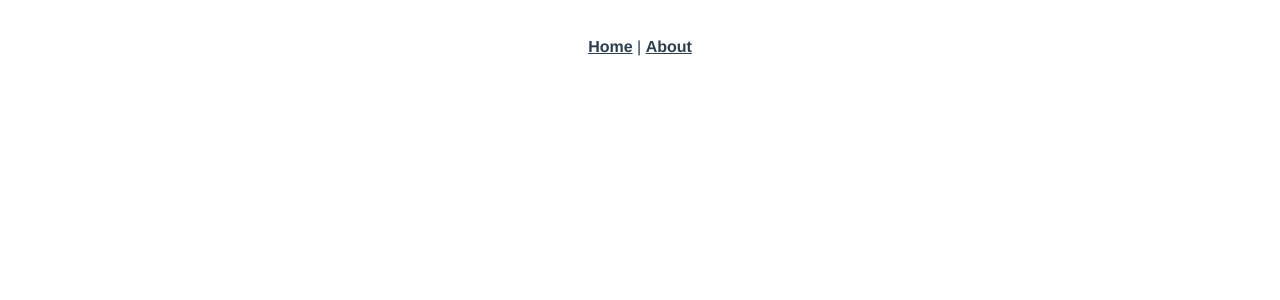
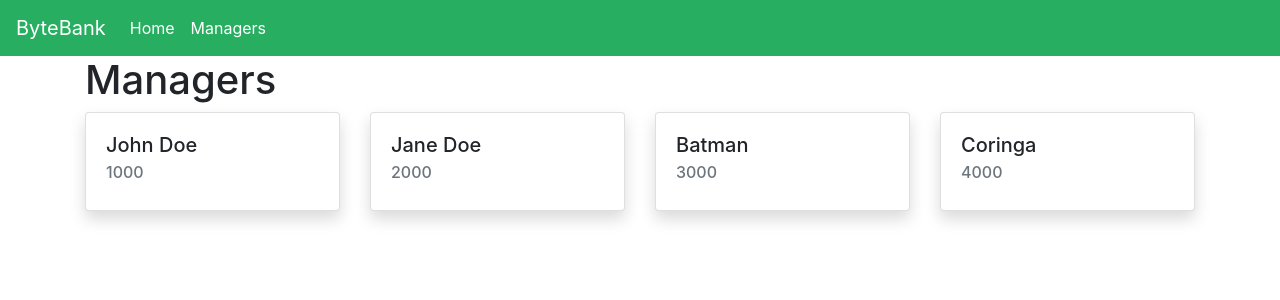
Before and after one commit to alan-nascimento/auth-bank, a Vue app: page /managers in a window 1280 px wide. Shown: the top 300 px of the page. Built offline with nearby package versions, Linux system fonts and the light colour scheme.

Commit message:
feat: add bootstrap, create managers component and mock managers

```diff
--- a/package.json
+++ b/package.json
@@ -10,7 +10,10 @@
     "lint": "vue-cli-service lint"
   },
   "dependencies": {
+    "bootstrap": "^4.5.0",
     "core-js": "^3.6.5",
+    "jquery": "^3.5.1",
+    "popper.js": "^1.16.1",
     "register-service-worker": "^1.7.1",
     "vue": "^2.6.11",
     "vue-class-component": "^7.2.3",
--- a/src/App.vue
+++ b/src/App.vue
@@ -1,32 +1,43 @@
 <template>
   <div id="app">
-    <div id="nav">
-      <router-link to="/">Home</router-link> |
-      <router-link to="/about">About</router-link>
-    </div>
-    <router-view/>
+    <nav class="navbar navbar-expand-lg navbar-bytebank">
+      <a class="navbar-brand" href="#">ByteBank</a>
+      <button
+        class="navbar-toggler"
+        type="button"
+        data-toggle="collapse"
+        data-target="#navbarSupportedContent"
+        aria-controls="navbarSupportedContent"
+        aria-expanded="false"
+        aria-label="Toggle navigation"
+      >
+        <span class="navbar-toggler-icon"></span>
+      </button>
+      <div class="collapse navbar-collapse" id="navbarSupportedContent">
+        <ul class="navbar-nav mr-auto">
+          <li class="nav-item">
+            <router-link class="nav-link" to="/">Home</router-link>
+          </li>
+          <li class="nav-item">
+            <router-link to="/managers" class="nav-link">
+              Managers
+            </router-link>
+          </li>
+        </ul>
+      </div>
+    </nav>
+    <router-view />
   </div>
 </template>
 
-<style lang="scss">
-#app {
-  font-family: Avenir, Helvetica, Arial, sans-serif;
-  -webkit-font-smoothing: antialiased;
-  -moz-osx-font-smoothing: grayscale;
-  text-align: center;
-  color: #2c3e50;
+<style>
+.navbar {
+  background: #27ae60;
 }
-
-#nav {
-  padding: 30px;
-
-  a {
-    font-weight: bold;
-    color: #2c3e50;
-
-    &.router-link-exact-active {
-      color: #42b983;
-    }
-  }
+.navbar-bytebank a {
+  color: #fff;
+}
+.navbar-bytebank a:hover {
+  color: #000;
 }
 </style>
--- a/src/components/HelloWorld.vue
+++ /dev/null
@@ -1,64 +0,0 @@
-<template>
-  <div class="hello">
-    <h1>{{ msg }}</h1>
-    <p>
-      For a guide and recipes on how to configure / customize this project,<br>
-      check out the
-      <a href="https://cli.vuejs.org" target="_blank" rel="noopener">vue-cli documentation</a>.
-    </p>
-    <h3>Installed CLI Plugins</h3>
-    <ul>
-      <li><a href="https://github.com/vuejs/vue-cli/tree/dev/packages/%40vue/cli-plugin-babel" target="_blank" rel="noopener">babel</a></li>
-      <li><a href="https://github.com/vuejs/vue-cli/tree/dev/packages/%40vue/cli-plugin-typescript" target="_blank" rel="noopener">typescript</a></li>
-      <li><a href="https://github.com/vuejs/vue-cli/tree/dev/packages/%40vue/cli-plugin-pwa" target="_blank" rel="noopener">pwa</a></li>
-      <li><a href="https://github.com/vuejs/vue-cli/tree/dev/packages/%40vue/cli-plugin-router" target="_blank" rel="noopener">router</a></li>
-      <li><a href="https://github.com/vuejs/vue-cli/tree/dev/packages/%40vue/cli-plugin-vuex" target="_blank" rel="noopener">vuex</a></li>
-      <li><a href="https://github.com/vuejs/vue-cli/tree/dev/packages/%40vue/cli-plugin-eslint" target="_blank" rel="noopener">eslint</a></li>
-      <li><a href="https://github.com/vuejs/vue-cli/tree/dev/packages/%40vue/cli-plugin-unit-jest" target="_blank" rel="noopener">unit-jest</a></li>
-      <li><a href="https://github.com/vuejs/vue-cli/tree/dev/packages/%40vue/cli-plugin-e2e-cypress" target="_blank" rel="noopener">e2e-cypress</a></li>
-    </ul>
-    <h3>Essential Links</h3>
-    <ul>
-      <li><a href="https://vuejs.org" target="_blank" rel="noopener">Core Docs</a></li>
-      <li><a href="https://forum.vuejs.org" target="_blank" rel="noopener">Forum</a></li>
-      <li><a href="https://chat.vuejs.org" target="_blank" rel="noopener">Community Chat</a></li>
-      <li><a href="https://twitter.com/vuejs" target="_blank" rel="noopener">Twitter</a></li>
-      <li><a href="https://news.vuejs.org" target="_blank" rel="noopener">News</a></li>
-    </ul>
-    <h3>Ecosystem</h3>
-    <ul>
-      <li><a href="https://router.vuejs.org" target="_blank" rel="noopener">vue-router</a></li>
-      <li><a href="https://vuex.vuejs.org" target="_blank" rel="noopener">vuex</a></li>
-      <li><a href="https://github.com/vuejs/vue-devtools#vue-devtools" target="_blank" rel="noopener">vue-devtools</a></li>
-      <li><a href="https://vue-loader.vuejs.org" target="_blank" rel="noopener">vue-loader</a></li>
-      <li><a href="https://github.com/vuejs/awesome-vue" target="_blank" rel="noopener">awesome-vue</a></li>
-    </ul>
-  </div>
-</template>
-
-<script lang="ts">
-import { Component, Prop, Vue } from 'vue-property-decorator';
-
-@Component
-export default class HelloWorld extends Vue {
-  @Prop() private msg!: string;
-}
-</script>
-
-<!-- Add "scoped" attribute to limit CSS to this component only -->
-<style scoped lang="scss">
-h3 {
-  margin: 40px 0 0;
-}
-ul {
-  list-style-type: none;
-  padding: 0;
-}
-li {
-  display: inline-block;
-  margin: 0 10px;
-}
-a {
-  color: #42b983;
-}
-</style>
--- /dev/null
+++ b/src/components/Manager.vue
@@ -0,0 +1,16 @@
+<template>
+  <div class="col-3">
+    <div class="card shadow">
+      <div class="card-body">
+        <h5 class="card-title">{{ manager.name }}</h5>
+        <h6 class="card-subtitle mb-2 text-muted">{{ manager.agency }}</h6>
+      </div>
+    </div>
+  </div>
+</template>
+
+<script>
+export default {
+  props: ["manager"],
+};
+</script>
--- a/src/main.ts
+++ b/src/main.ts
@@ -1,3 +1,6 @@
+import 'bootstrap'
+import 'bootstrap/dist/css/bootstrap.min.css'
+
 import Vue from 'vue';
 import App from './App.vue';
 import './registerServiceWorker';
--- a/src/router/index.ts
+++ b/src/router/index.ts
@@ -1,6 +1,8 @@
 import Vue from 'vue';
 import VueRouter, { RouteConfig } from 'vue-router';
+
 import Home from '../views/Home.vue';
+import Managers from '../views/Managers.vue';
 
 Vue.use(VueRouter);
 
@@ -11,12 +13,17 @@ const routes: Array<RouteConfig> = [
     component: Home,
   },
   {
+    path: '/managers',
+    name: 'Managers',
+    component: Managers,
+  },
+  {
     path: '/about',
     name: 'About',
     // route level code-splitting
     // this generates a separate chunk (about.[hash].js) for this route
     // which is lazy-loaded when the route is visited.
-    component: () => import(/* webpackChunkName: "about" */ '../views/About.vue'),
+    // component: () => import(/* webpackChunkName: "about" */ '../views/About.vue'),
   },
 ];
 
--- a/src/views/About.vue
+++ /dev/null
@@ -1,5 +0,0 @@
-<template>
-  <div class="about">
-    <h1>This is an about page</h1>
-  </div>
-</template>
--- a/src/views/Home.vue
+++ b/src/views/Home.vue
@@ -1,18 +1,14 @@
 <template>
-  <div class="home">
-    <img alt="Vue logo" src="../assets/logo.png">
-    <HelloWorld msg="Welcome to Your Vue.js App"/>
+  <div class="container">
+    <div class="jumbotron mt-2">
+      <h1 class="display-4">Bem-vindo!</h1>
+      <p>Aplição disponível para listagem dos gerentes do nosso banco.</p>
+    </div>
   </div>
 </template>
 
 <script>
-// @ is an alias to /src
-import HelloWorld from '@/components/HelloWorld.vue';
-
 export default {
-  name: 'Home',
-  components: {
-    HelloWorld,
-  },
+  name: "home",
 };
 </script>
--- /dev/null
+++ b/src/views/Managers.vue
@@ -0,0 +1,42 @@
+<template>
+  <div class="container">
+    <h1>Managers</h1>
+    <div class="row">
+      <Manager v-for="manager in managers" :key="manager.number" :manager="manager" />
+    </div>
+  </div>
+</template>
+
+<script>
+import Manager from "@/components/Manager.vue";
+
+export default {
+  components: {
+    Manager
+  },
+  data() {
+    return {
+      managers: [
+        {
+          name: "John Doe",
+          agency: 1000
+        },
+        {
+          name: "Jane Doe",
+          agency: 2000
+        },
+        {
+          name: "Batman",
+          agency: 3000
+        },
+        {
+          name: "Coringa",
+          agency: 4000
+        }
+      ]
+    };
+  }
+};
+</script>
+
+<style></style>
```
Also changed, not shown: 1 other file (tests, documents, lock files or other folders).
